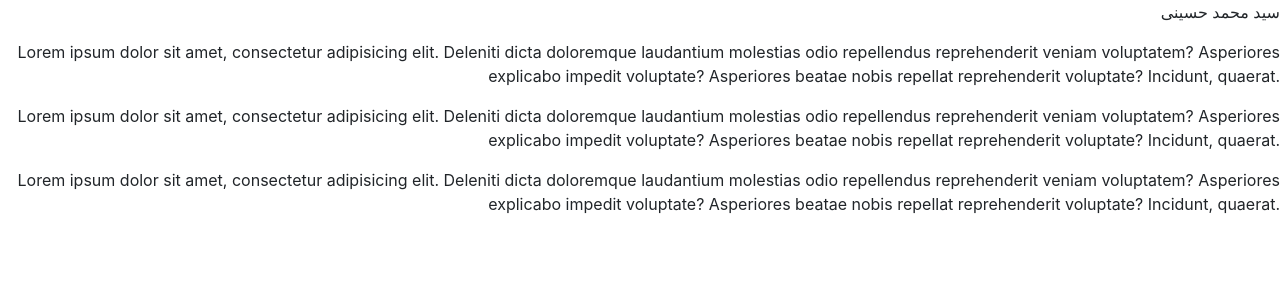
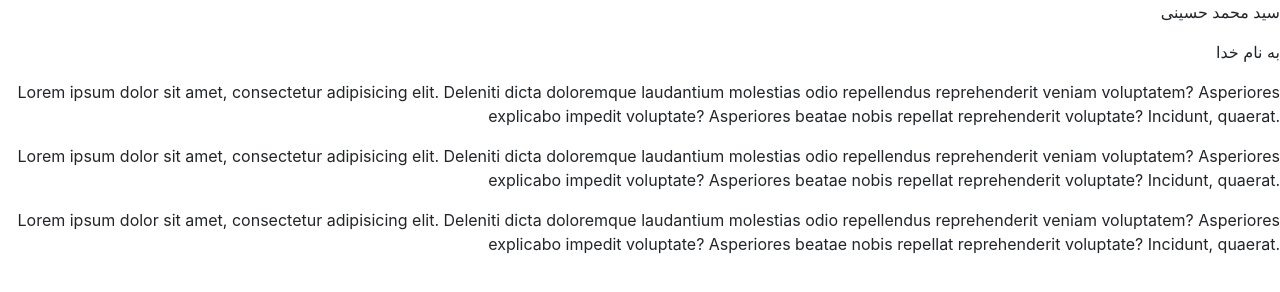
Before and after one commit to iMMDdev/Bootstrap-v4-rtl, a website: page index.html in a window 1280 px wide. Drawn offline with Linux system fonts and the light colour scheme.

Commit message:
add god name to index

```diff
--- a/index.html
+++ b/index.html
@@ -12,6 +12,7 @@
 </head>
 <body>
 <p>سید محمد حسینی</p>
+<p> به نام خدا </p>
 <p>Lorem ipsum dolor sit amet, consectetur adipisicing elit. Deleniti dicta doloremque laudantium molestias odio repellendus reprehenderit veniam voluptatem? Asperiores explicabo impedit voluptate? Asperiores beatae nobis repellat reprehenderit voluptate? Incidunt, quaerat. </p>
 <p>Lorem ipsum dolor sit amet, consectetur adipisicing elit. Deleniti dicta doloremque laudantium molestias odio repellendus reprehenderit veniam voluptatem? Asperiores explicabo impedit voluptate? Asperiores beatae nobis repellat reprehenderit voluptate? Incidunt, quaerat. </p>
 <p>Lorem ipsum dolor sit amet, consectetur adipisicing elit. Deleniti dicta doloremque laudantium molestias odio repellendus reprehenderit veniam voluptatem? Asperiores explicabo impedit voluptate? Asperiores beatae nobis repellat reprehenderit voluptate? Incidunt, quaerat. </p>
```
